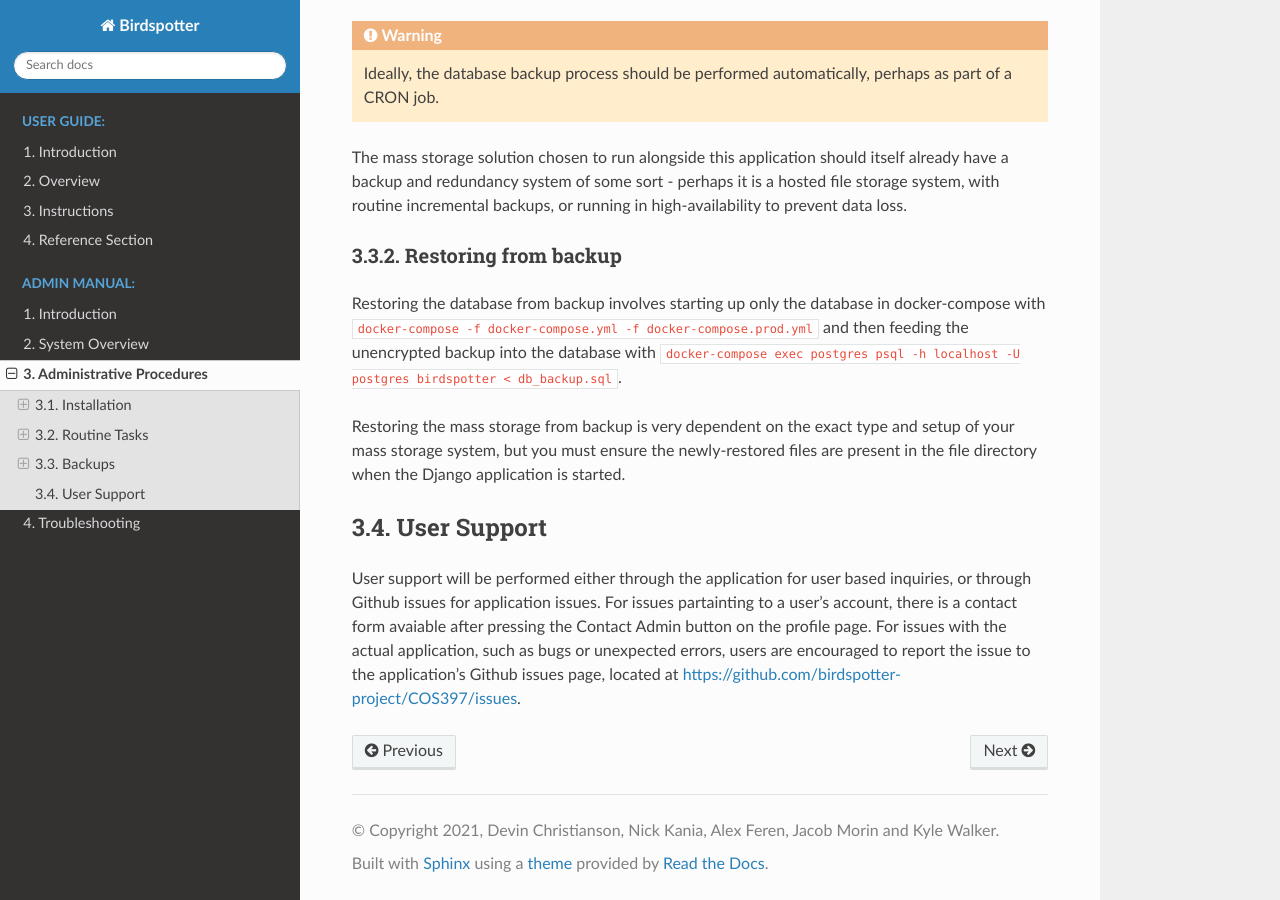
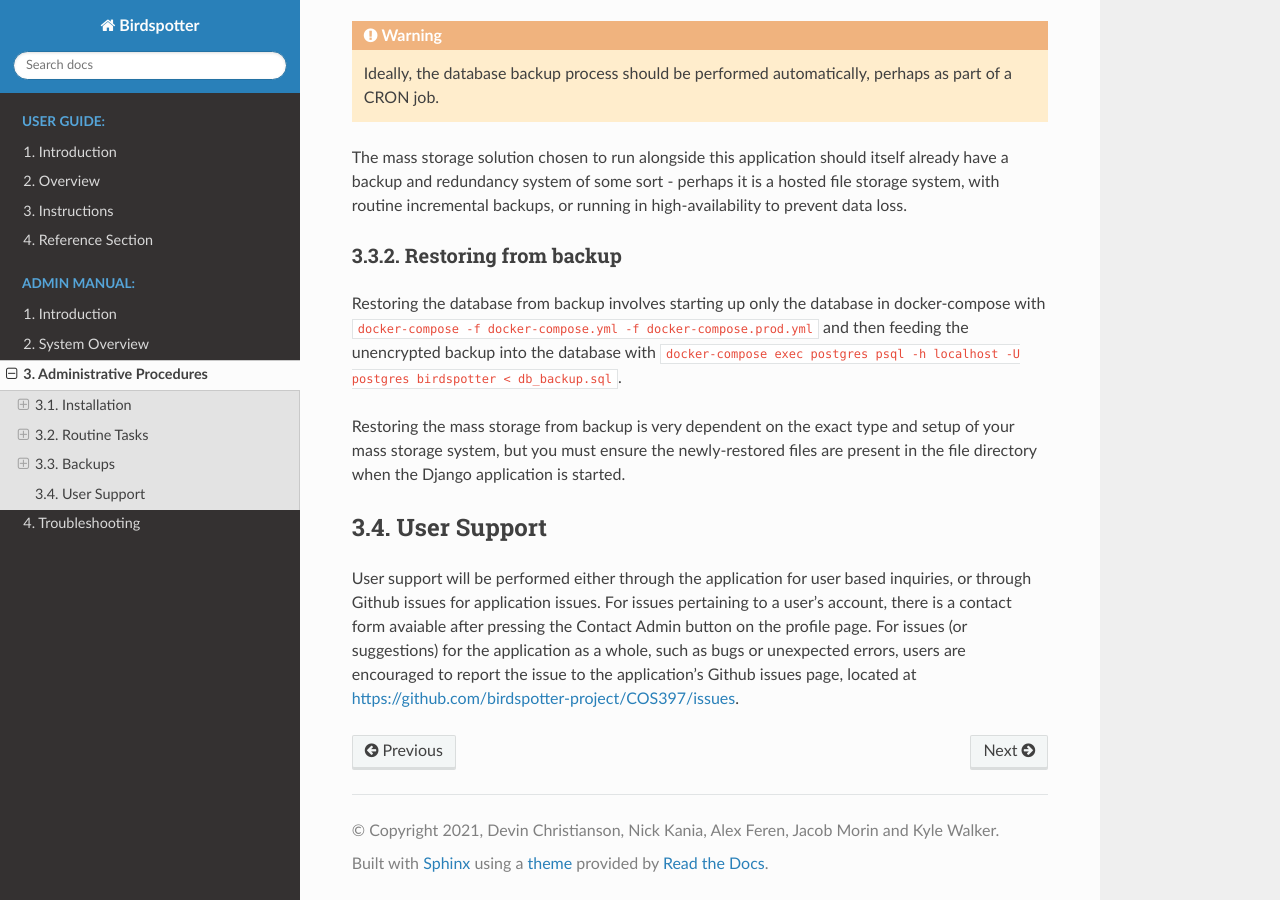
Before and after one commit to birdspotter-project/COS397, a Sphinx documentation site: the page built from docs/source/admin_manual/procedures.rst, in a window 1280 px wide and 900 px high, scrolled down 3685 px. Built offline with Sphinx 7.4.7 and the Read the Docs theme 2.0.0, drawn with Linux system fonts in a browser that asks for light colours.

Commit message:
Rewording

```diff
--- a/docs/source/admin_manual/procedures.rst
+++ b/docs/source/admin_manual/procedures.rst
@@ -121,4 +121,4 @@ Restoring the mass storage from backup is very dependent on the exact type and s
 
 User Support
 ================
-User support will be performed either through the application for user based inquiries, or through Github issues for application issues. For issues partainting to a user's account, there is a contact form avaiable after pressing the Contact Admin button on the profile page. For issues with the actual application, such as bugs or unexpected errors, users are encouraged to report the issue to the application's Github issues page, located at https://github.com/birdspotter-project/COS397/issues.
+User support will be performed either through the application for user based inquiries, or through Github issues for application issues. For issues pertaining to a user's account, there is a contact form avaiable after pressing the Contact Admin button on the profile page. For issues (or suggestions) for the application as a whole, such as bugs or unexpected errors, users are encouraged to report the issue to the application's Github issues page, located at https://github.com/birdspotter-project/COS397/issues.
```
